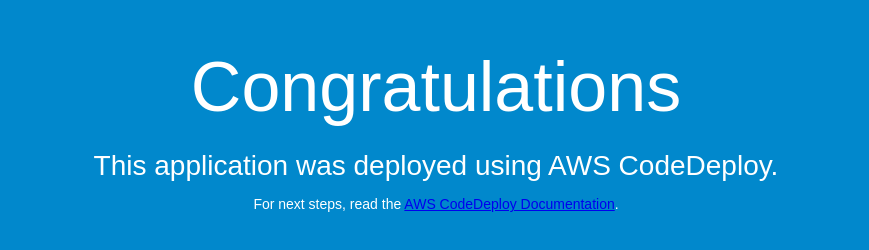
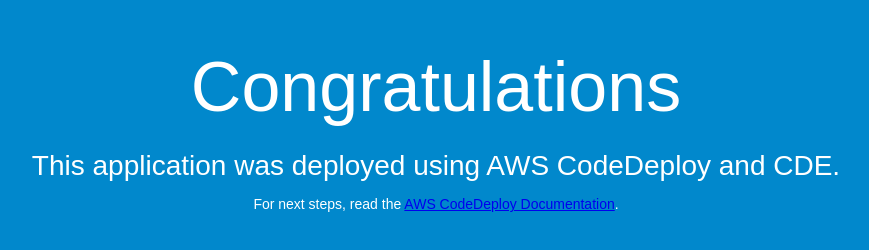
Before and after one commit to jack1001/sample, a plain HTML site: page index.html in a window 1280 px wide. Shown: the whole page, without its empty margins (204-1073 px from the left). Drawn offline with Linux system fonts and the light colour scheme.

Commit message:
Update index.html

```diff
--- a/index.html
+++ b/index.html
@@ -27,7 +27,7 @@
 <body>
   <div align="center">
     <h1>Congratulations</h1>
-    <h2>This application was deployed using AWS CodeDeploy.</h2>
+    <h2>This application was deployed using AWS CodeDeploy and CDE.</h2>
     <p>For next steps, read the <a href="http://aws.amazon.com/documentation/codedeploy">AWS CodeDeploy Documentation</a>.</p>
   </div>
 </body>
```
